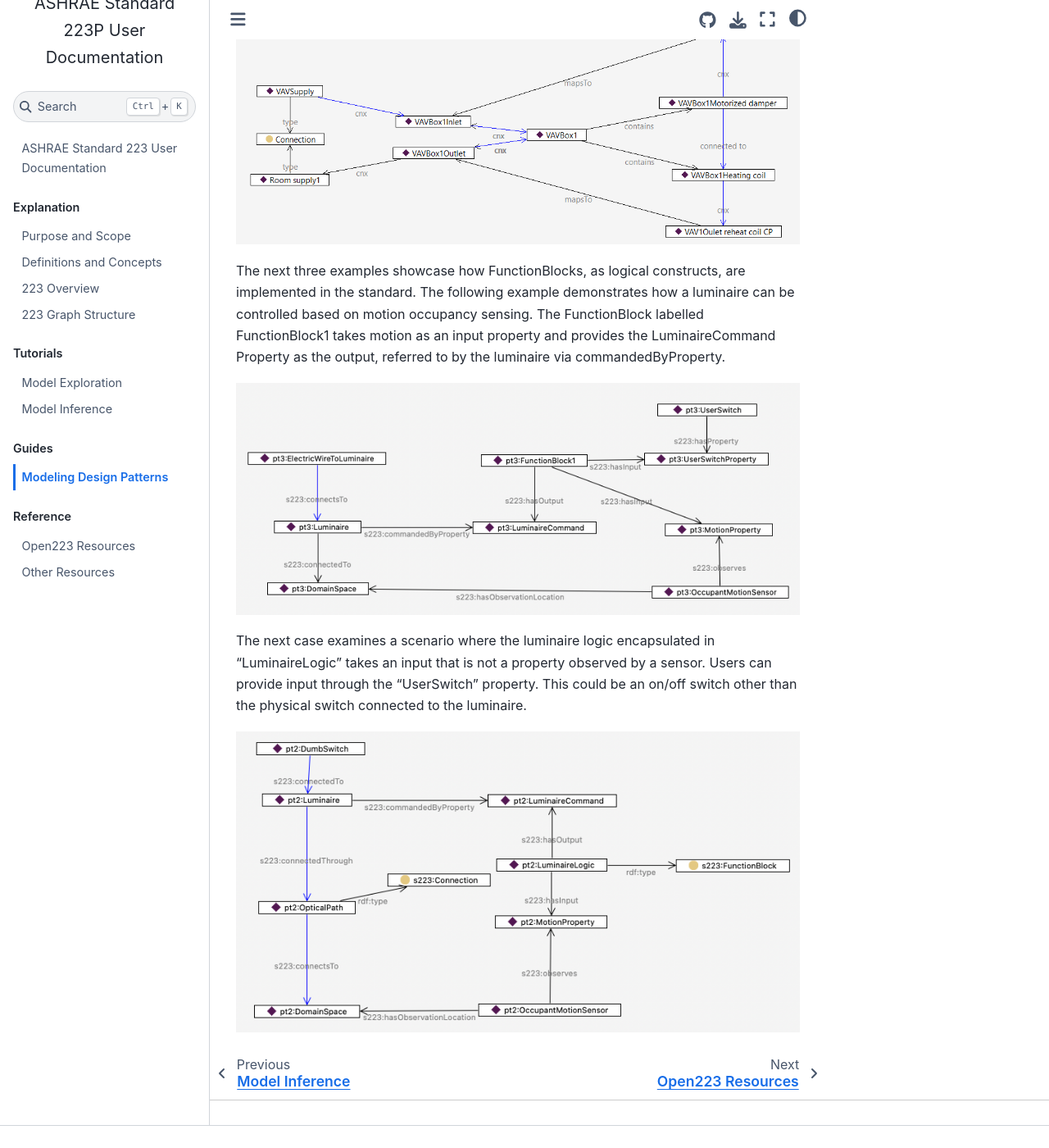
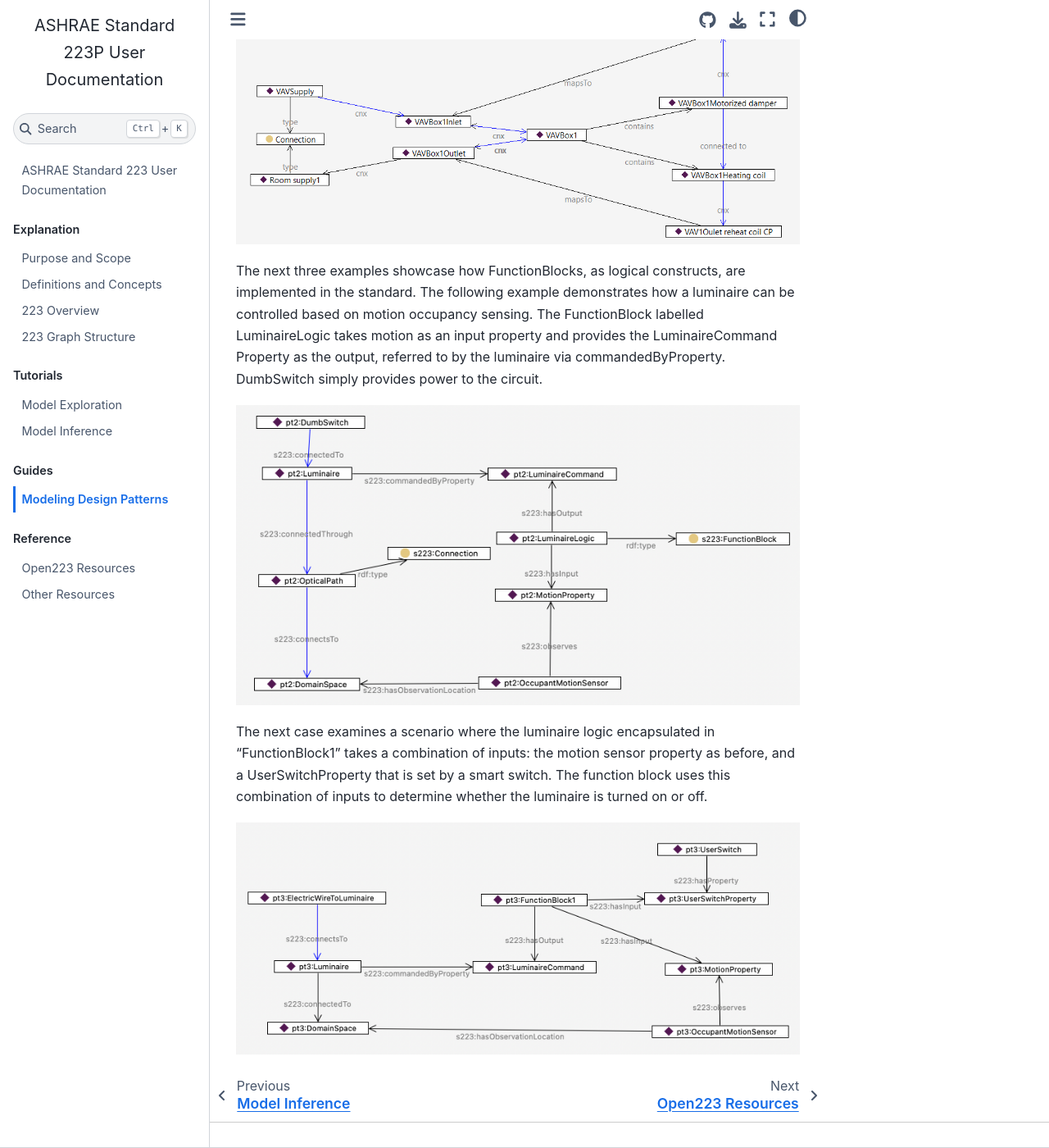
Before and after one commit to open223/docs.open223.info, a Jupyter Book: the page built from guides/design-patterns.md, in a window 1280 px wide and 1400 px high, scrolled down 2478 px. Shown: the whole window at 82% size. Built offline with Jupyter Book 1.0.4 settings and Sphinx 7.4.7 and the Sphinx Book theme 1.1.4, drawn with Linux system fonts in a browser that asks for light colours; before the commit the page ends 3851 px from its top, so only the background shows below that.

Commit message:
Updated pt2 and pt3

```diff
--- a/guides/design-patterns.md
+++ b/guides/design-patterns.md
@@ -25,10 +25,10 @@ This example describes the notation of containment in the standard. VAVBox1 cont
 ![Containment](images/guides-Containment.png)
 
 
-The next three examples showcase how FunctionBlocks, as logical constructs, are implemented in the standard. The following example demonstrates how a luminaire can be controlled based on motion occupancy sensing. The FunctionBlock labelled FunctionBlock1 takes motion as an input property and provides the LuminaireCommand Property as the output, referred to by the luminaire via commandedByProperty.
+The next three examples showcase how FunctionBlocks, as logical constructs, are implemented in the standard. The following example demonstrates how a luminaire can be controlled based on motion occupancy sensing. The FunctionBlock labelled LuminaireLogic takes motion as an input property and provides the LuminaireCommand Property as the output, referred to by the luminaire via commandedByProperty. DumbSwitch simply provides power to the circuit.
+
+![DumbSwitch](images/guides-DumbSwitch.png)
+
+The next case examines a scenario where the luminaire logic encapsulated in "FunctionBlock1" takes a combination of inputs: the motion sensor property as before, and a UserSwitchProperty that is set by a smart switch. The function block uses this combination of inputs to determine whether the luminaire is turned on or off.
 
 ![UserSwitch](images/guides-UserSwitch.png)
-
-The next case examines a scenario where the luminaire logic encapsulated in "LuminaireLogic" takes an input that is not a property observed by a sensor. Users can provide input through the "UserSwitch" property. This could be an on/off switch other than the physical switch connected to the luminaire.
-
-![DumbSwitch](images/guides-DumbSwitch.png)
```
